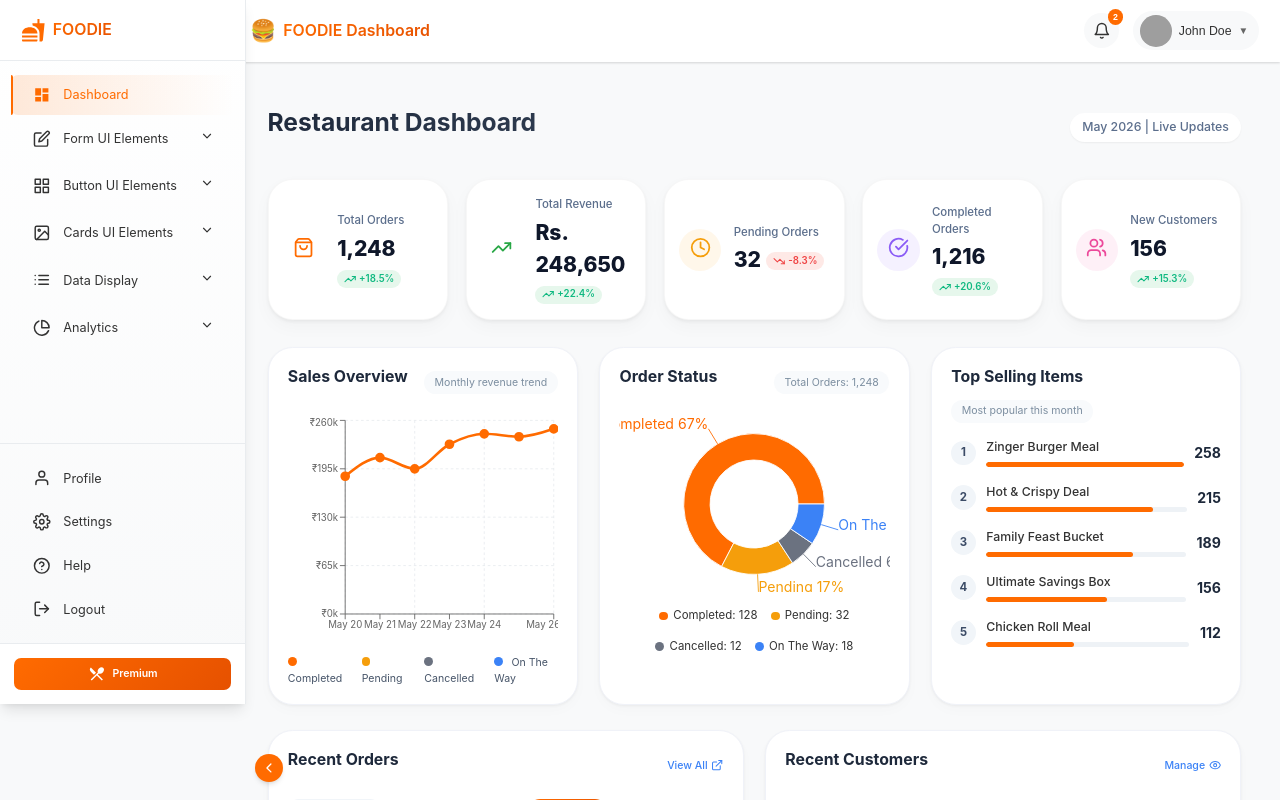
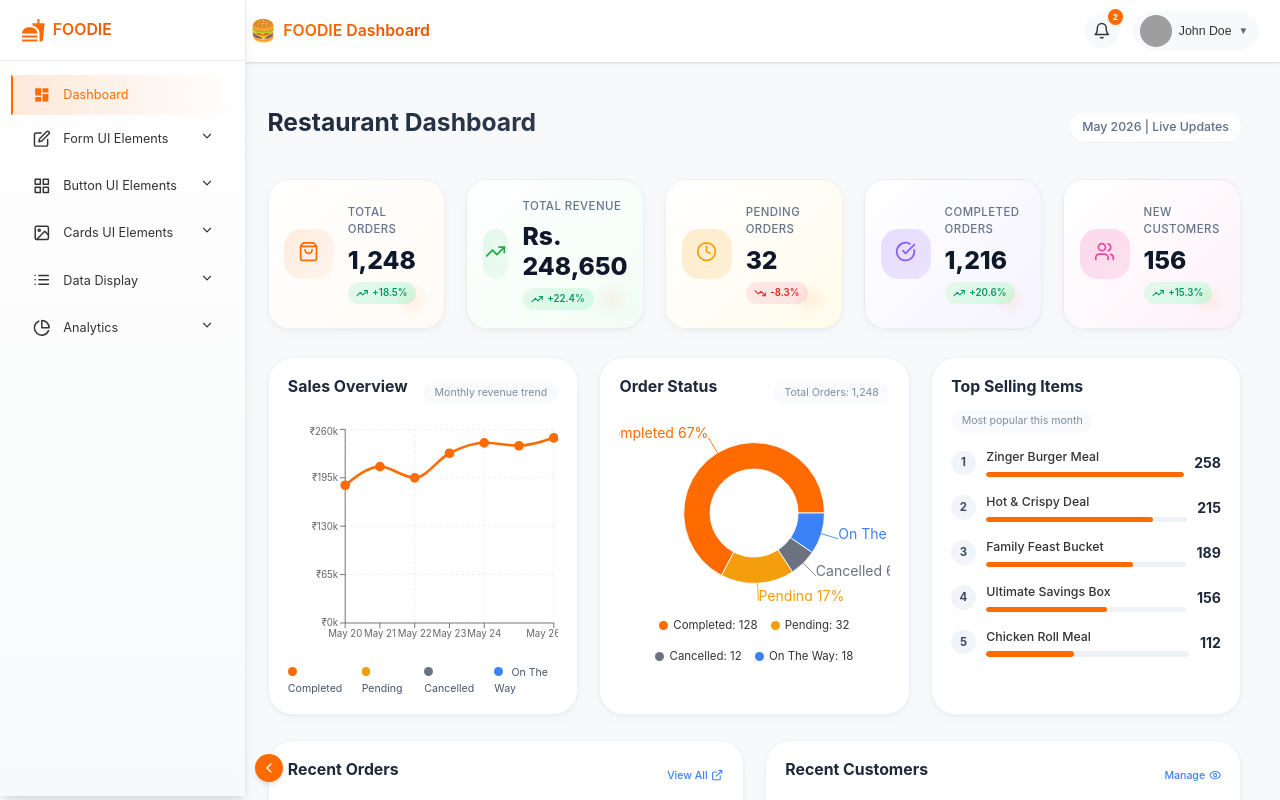
Before and after one commit to wahab7788/Custom-Theme, a React (Vite) app: page / in a window 1280 px wide. Shown: the top 800 px of the page. Built offline with nearby package versions, Linux system fonts and the light colour scheme; grey boxes are pictures that could not be loaded.

Commit message:
Add Style

```diff
--- a/src/App.jsx
+++ b/src/App.jsx
@@ -27,7 +27,7 @@ function App() {
     return () => clearTimeout(timer);
   }, []);
 
-  // Loader show hoga pehle 2 seconds
+
   if (loading) {
     return <Loader />;
   }
--- a/src/Components/Sidebar.jsx
+++ b/src/Components/Sidebar.jsx
@@ -3,13 +3,12 @@ import { useState, useEffect } from 'react';
 import { Link, useLocation } from 'react-router-dom';
 import {
    FiEdit, FiGrid, FiImage, FiList, FiBell, FiTag,
-  FiNavigation, FiSmile, FiUser, FiSettings, FiLogOut,
-  FiHelpCircle, FiStar, FiTrendingUp, FiPieChart, FiChevronLeft,
+  FiNavigation, FiSmile,  FiStar, FiTrendingUp, FiPieChart, FiChevronLeft,
   FiChevronRight, FiChevronDown, FiChevronUp, FiFileText,
   FiCheckSquare, FiSliders, FiType, FiCalendar, FiUpload,
   FiHeart, FiThumbsUp,
 } from 'react-icons/fi';
-import { MdFastfood, MdRestaurantMenu, MdDashboard } from 'react-icons/md';
+import { MdFastfood, MdDashboard } from 'react-icons/md';
 
 const Sidebar = () => {
   const location = useLocation();
@@ -118,13 +117,13 @@ const Sidebar = () => {
     ]
   };
 
-  // Bottom Menu Items
-  const bottomMenuItems = [
-    { path: '/profile', label: 'Profile', icon: <FiUser size={20} />, isSingle: true },
-    { path: '/settings', label: 'Settings', icon: <FiSettings size={20} />, isSingle: true },
-    { path: '/help', label: 'Help', icon: <FiHelpCircle size={20} />, isSingle: true },
-    { path: '/logout', label: 'Logout', icon: <FiLogOut size={20} />, isSingle: true },
-  ];
+  // // Bottom Menu Items
+  // const bottomMenuItems = [
+  //   { path: '/profile', label: 'Profile', icon: <FiUser size={20} />, isSingle: true },
+  //   { path: '/settings', label: 'Settings', icon: <FiSettings size={20} />, isSingle: true },
+  //   { path: '/help', label: 'Help', icon: <FiHelpCircle size={20} />, isSingle: true },
+  //   { path: '/logout', label: 'Logout', icon: <FiLogOut size={20} />, isSingle: true },
+  // ];
 
   // Render Menu Item (Single)
   const renderSingleMenuItem = (item) => (
@@ -230,18 +229,18 @@ const Sidebar = () => {
         </div>
 
         {/* Bottom Menu */}
-        <div className="sidebar-bottom">
+        {/* <div className="sidebar-bottom">
           {bottomMenuItems.map((item) => renderSingleMenuItem(item))}
-        </div>
+        </div> */}
 
-        <div className="sidebar-footer">
+        {/* <div className="sidebar-footer">
           {isOpen && (
             <div className="sidebar-footer-content">
               <MdRestaurantMenu size={20} />
               <span className="footer-text">Premium</span>
             </div>
           )}
-        </div>
+        </div> */}
       </div>
 
       {/* Overlay for mobile */}
--- a/src/Pages/Dashboard.css
+++ b/src/Pages/Dashboard.css
@@ -1,4 +1,4 @@
-/* src/pages/Dashboard.css - Sirf Dashboard ke liye */
+/* src/pages/Dashboard.css - Complete Updated */
 
 .dashboard-container {
   max-width: 1600px;
@@ -34,44 +34,84 @@
   box-shadow: 0 1px 2px rgba(0,0,0,0.05);
 }
 
-/* Stats Grid */
+/* ========== STATS CARDS - MODERN & ATTRACTIVE ========== */
 .stats-grid {
   display: grid;
   grid-template-columns: repeat(5, 1fr);
-  gap: 20px;
-  margin-bottom: 30px;
+  gap: 24px;
+  margin-bottom: 32px;
 }
 
 @media (max-width: 1200px) {
   .stats-grid {
-    grid-template-columns: repeat(auto-fit, minmax(200px, 1fr));
+    grid-template-columns: repeat(auto-fit, minmax(220px, 1fr));
   }
 }
 
 .stat-card {
-  background: white;
-  border-radius: 28px;
-  padding: 18px 16px;
+  background: var(--white);
+  border-radius: 24px;
+  padding: 20px 18px;
   display: flex;
   align-items: center;
-  gap: 14px;
-  box-shadow: 0 8px 20px rgba(0, 0, 0, 0.03), 0 2px 4px rgba(0, 0, 0, 0.05);
-  transition: all 0.2s ease;
-  border: 1px solid rgba(0,0,0,0.03);
+  gap: 16px;
+  position: relative;
+  overflow: hidden;
+  transition: all 0.3s cubic-bezier(0.4, 0, 0.2, 1);
+  border: 1px solid rgba(0, 0, 0, 0.05);
+  box-shadow: 0 4px 12px rgba(0, 0, 0, 0.03), 0 1px 2px rgba(0, 0, 0, 0.05);
+}
+
+.stat-card::before {
+  content: '';
+  position: absolute;
+  top: 0;
+  left: 0;
+  right: 0;
+  bottom: 0;
+  border-radius: 24px;
+  padding: 2px;
+  background: linear-gradient(135deg, transparent, var(--primary), transparent);
+  -webkit-mask: linear-gradient(#fff 0 0) content-box, linear-gradient(#fff 0 0);
+  mask: linear-gradient(#fff 0 0) content-box, linear-gradient(#fff 0 0);
+  -webkit-mask-composite: xor;
+  mask-composite: exclude;
+  opacity: 0;
+  transition: opacity 0.3s ease;
+  pointer-events: none;
+}
+
+.stat-card:hover::before {
+  opacity: 1;
 }
 
 .stat-card:hover {
-  transform: translateY(-2px);
-  box-shadow: 0 18px 30px -12px rgba(0, 0, 0, 0.1);
+  transform: translateY(-4px);
+  box-shadow: 0 20px 30px -12px rgba(0, 0, 0, 0.15);
 }
 
 .stat-icon-wrapper {
-  width: 48px;
-  height: 48px;
-  border-radius: 24px;
+  width: 56px;
+  height: 56px;
+  border-radius: 20px;
   display: flex;
   align-items: center;
   justify-content: center;
+  position: relative;
+  backdrop-filter: blur(4px);
+  transition: all 0.3s ease;
+}
+
+.stat-card:hover .stat-icon-wrapper {
+  transform: scale(1.05) rotate(5deg);
+}
+
+.stat-icon-wrapper svg {
+  transition: all 0.3s ease;
+}
+
+.stat-card:hover .stat-icon-wrapper svg {
+  transform: scale(1.1);
 }
 
 .stat-content {
@@ -81,21 +121,27 @@
 .stat-title {
   font-size: 13px;
   font-weight: 500;
-  color: #5b6e8c;
-  margin-bottom: 4px;
+  text-transform: uppercase;
+  letter-spacing: 0.5px;
+  color: #64748b;
+  margin-bottom: 8px;
+  display: flex;
+  align-items: center;
+  gap: 6px;
 }
 
 .stat-value-row {
   display: flex;
   align-items: baseline;
   flex-wrap: wrap;
-  gap: 6px;
+  gap: 8px;
 }
 
 .stat-value {
-  font-size: 24px;
+  font-size: 28px;
   font-weight: 800;
   color: #0f172a;
+  line-height: 1.2;
 }
 
 .stat-trend {
@@ -103,19 +149,74 @@
   font-weight: 600;
   display: inline-flex;
   align-items: center;
-  gap: 3px;
-  padding: 2px 8px;
-  border-radius: 30px;
+  gap: 4px;
+  padding: 4px 10px;
+  border-radius: 50px;
+  backdrop-filter: blur(4px);
 }
 
 .stat-trend-up {
-  background: #e6f7ec;
-  color: #10b981;
+  background: linear-gradient(135deg, #e6f7ec, #d1fae5);
+  color: #059669;
 }
 
 .stat-trend-down {
-  background: #fee9e6;
-  color: #ef4444;
+  background: linear-gradient(135deg, #fee9e6, #fee2e2);
+  color: #dc2626;
+}
+
+/* Individual Card Variations */
+.stat-card:nth-child(1) {
+  background: linear-gradient(135deg, #ffffff 0%, #fffaf5 100%);
+}
+.stat-card:nth-child(1) .stat-icon-wrapper {
+  background: linear-gradient(135deg, rgba(255, 107, 0, 0.12), rgba(255, 107, 0, 0.05));
+}
+
+.stat-card:nth-child(2) {
+  background: linear-gradient(135deg, #ffffff 0%, #f0fdf4 100%);
+}
+.stat-card:nth-child(2) .stat-icon-wrapper {
+  background: linear-gradient(135deg, rgba(34, 197, 94, 0.12), rgba(34, 197, 94, 0.05));
+}
+
+.stat-card:nth-child(3) {
+  background: linear-gradient(135deg, #ffffff 0%, #fffbeb 100%);
+}
+.stat-card:nth-child(3) .stat-icon-wrapper {
+  background: linear-gradient(135deg, rgba(245, 158, 11, 0.12), rgba(245, 158, 11, 0.05));
+}
+
+.stat-card:nth-child(4) {
+  background: linear-gradient(135deg, #ffffff 0%, #f5f3ff 100%);
+}
+.stat-card:nth-child(4) .stat-icon-wrapper {
+  background: linear-gradient(135deg, rgba(139, 92, 246, 0.12), rgba(139, 92, 246, 0.05));
+}
+
+.stat-card:nth-child(5) {
+  background: linear-gradient(135deg, #ffffff 0%, #fdf2f8 100%);
+}
+.stat-card:nth-child(5) .stat-icon-wrapper {
+  background: linear-gradient(135deg, rgba(236, 72, 153, 0.12), rgba(236, 72, 153, 0.05));
+}
+
+.stat-card::after {
+  content: '';
+  position: absolute;
+  bottom: 12px;
+  right: 16px;
+  width: 40px;
+  height: 40px;
+  background: radial-gradient(circle, rgba(255,107,0,0.08) 0%, transparent 70%);
+  border-radius: 50%;
+  pointer-events: none;
+  transition: all 0.3s ease;
+}
+
+.stat-card:hover::after {
+  transform: scale(1.2);
+  background: radial-gradient(circle, rgba(255,107,0,0.12) 0%, transparent 70%);
 }
 
 /* Grid Layouts */
@@ -205,7 +306,6 @@
   margin-right: 6px;
 }
 
-/* Status Stats */
 .status-stats {
   display: flex;
   flex-wrap: wrap;
@@ -228,7 +328,6 @@
   align-items: center;
 }
 
-/* Top Items */
 .top-items-list {
   margin-top: 5px;
 }
@@ -283,7 +382,6 @@
   color: #1e293b;
 }
 
-/* Recent Orders */
 .recent-orders-list {
   display: flex;
   flex-direction: column;
@@ -323,7 +421,6 @@
   font-weight: 700;
 }
 
-/* Customer Table */
 .table-responsive-custom {
   overflow-x: auto;
 }
@@ -357,7 +454,6 @@
   font-weight: 500;
 }
 
-/* Right Stack */
 .right-stack {
   display: flex;
   flex-direction: column;
@@ -400,7 +496,6 @@
   margin-top: 4px;
 }
 
-/* Traffic & Promote */
 .traffic-promote-row {
   display: grid;
   grid-template-columns: 1fr 1fr;
@@ -470,9 +565,27 @@
   transform: scale(1.02);
 }
 
-/* Responsive */
 @media (max-width: 900px) {
   .traffic-promote-row {
     grid-template-columns: 1fr;
   }
 }
+
+@media (max-width: 768px) {
+  .stat-card {
+    padding: 16px;
+  }
+
+  .stat-icon-wrapper {
+    width: 48px;
+    height: 48px;
+  }
+
+  .stat-value {
+    font-size: 22px;
+  }
+
+  .stat-title {
+    font-size: 11px;
+  }
+}
--- a/src/Theme.css
+++ b/src/Theme.css
@@ -201,7 +201,7 @@ h6,
   position: fixed;
   left: 0;
   top: 0;
-  height: 100vh;
+  height: 113vh;
   background: linear-gradient(180deg, var(--white) 0%, var(--gray-100) 100%);
   box-shadow: var(--shadow-lg);
   overflow-y: auto;
@@ -213,28 +213,71 @@ h6,
   flex-direction: column;
 }
 
-/* ✅ Stylish Custom Scrollbar */
-.sidebar::-webkit-scrollbar {
-  width: 5px;
-}
-.sidebar::-webkit-scrollbar-track {
-  background: var(--gray-200);
+/* ========== GLOBAL SCROLLBAR - ORANGE THEME ========== */
+
+/* For Webkit Browsers (Chrome, Edge, Safari) */
+::-webkit-scrollbar {
+  width: 8px;
+  height: 8px;
+}
+
+::-webkit-scrollbar-track {
+  background: #edf2fa;
   border-radius: 10px;
-  margin: 8px 0;
-}
-.sidebar::-webkit-scrollbar-thumb {
-  background: linear-gradient(135deg, var(--primary), var(--primary-dark));
+}
+
+::-webkit-scrollbar-thumb {
+  background: #ffaa66;  /* Light orange */
   border-radius: 10px;
   transition: all 0.3s ease;
 }
-.sidebar::-webkit-scrollbar-thumb:hover {
-  background: var(--primary-dark);
-  width: 7px;
-}
-/* Firefox */
-.sidebar {
+
+/* Hover pe full orange */
+::-webkit-scrollbar-thumb:hover {
+  background: #ff8c00;  /* Pure orange on hover */
+}
+
+/* ✅ Remove triangles from global scrollbar */
+::-webkit-scrollbar-button {
+  display: none !important;
+  height: 0 !important;
+  width: 0 !important;
+  background: transparent !important;
+}
+
+/* For Firefox */
+* {
   scrollbar-width: thin;
-  scrollbar-color: var(--primary) var(--gray-200);
+  scrollbar-color: #ffaa66 #edf2fa;
+}
+
+/* Optional: For specific elements like modals, dropdowns */
+.modal-content::-webkit-scrollbar,
+.dropdown-menu::-webkit-scrollbar,
+.textarea::-webkit-scrollbar {
+  width: 6px;
+}
+
+.modal-content::-webkit-scrollbar-thumb,
+.dropdown-menu::-webkit-scrollbar-thumb,
+.textarea::-webkit-scrollbar-thumb {
+  background: #ffaa66;
+  border-radius: 10px;
+}
+
+.modal-content::-webkit-scrollbar-thumb:hover,
+.dropdown-menu::-webkit-scrollbar-thumb:hover,
+.textarea::-webkit-scrollbar-thumb:hover {
+  background: #ff8c00 !important;
+}
+
+/* ✅ Remove triangles from modal/dropdown scrollbars */
+.modal-content::-webkit-scrollbar-button,
+.dropdown-menu::-webkit-scrollbar-button,
+.textarea::-webkit-scrollbar-button {
+  display: none !important;
+  height: 0 !important;
+  width: 0 !important;
 }
 
 /* Width States */
@@ -1867,25 +1910,24 @@ input:checked + .slider:before {
 }
 
 ::-webkit-scrollbar-track {
-  background: var(--gray-200);
+  background: #edf2fa;
   border-radius: 10px;
 }
 
 ::-webkit-scrollbar-thumb {
-  background: linear-gradient(135deg, var(--primary), var(--primary-dark));
+  background: #ffaa66;
   border-radius: 10px;
   transition: all 0.3s ease;
 }
 
 ::-webkit-scrollbar-thumb:hover {
   background: var(--primary-dark);
-  width: 10px;
 }
 
 /* For Firefox */
 * {
   scrollbar-width: thin;
-  scrollbar-color: var(--primary) var(--gray-200);
+  scrollbar-color: #ffaa66 #edf2fa;
 }
 
 /* Optional: For specific elements like modals, dropdowns */
@@ -1898,6 +1940,12 @@ input:checked + .slider:before {
 .modal-content::-webkit-scrollbar-thumb,
 .dropdown-menu::-webkit-scrollbar-thumb,
 .textarea::-webkit-scrollbar-thumb {
-  background: linear-gradient(135deg, var(--primary), var(--primary-dark));
+  background: linear-gradient(135deg, #ffaa66, #ffaa66);
   border-radius: 10px;
 }
+
+.modal-content::-webkit-scrollbar-thumb:hover,
+.dropdown-menu::-webkit-scrollbar-thumb:hover,
+.textarea::-webkit-scrollbar-thumb:hover {
+  background: var(--primary-dark);
+}
```
